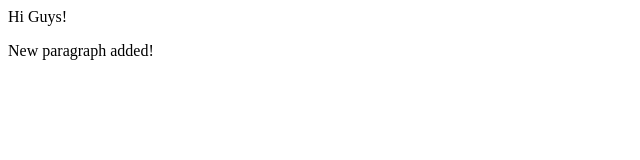
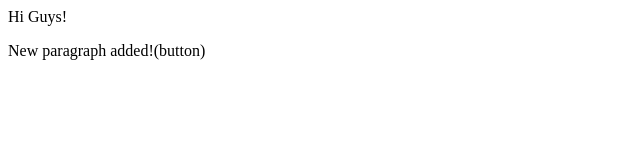
Before and after one commit to SayantanGhanti/localrepo, a plain HTML site: page index.html in a window 1280 px wide. Shown: the full height of the page, 0-640 px from the left. Drawn offline with Linux system fonts and the light colour scheme.

```diff
--- a/index.html
+++ b/index.html
@@ -1,2 +1,2 @@
 <p>Hi Guys!</p>
-<p>New paragraph added!</p>
+<p>New paragraph added!(button)</p>
```
